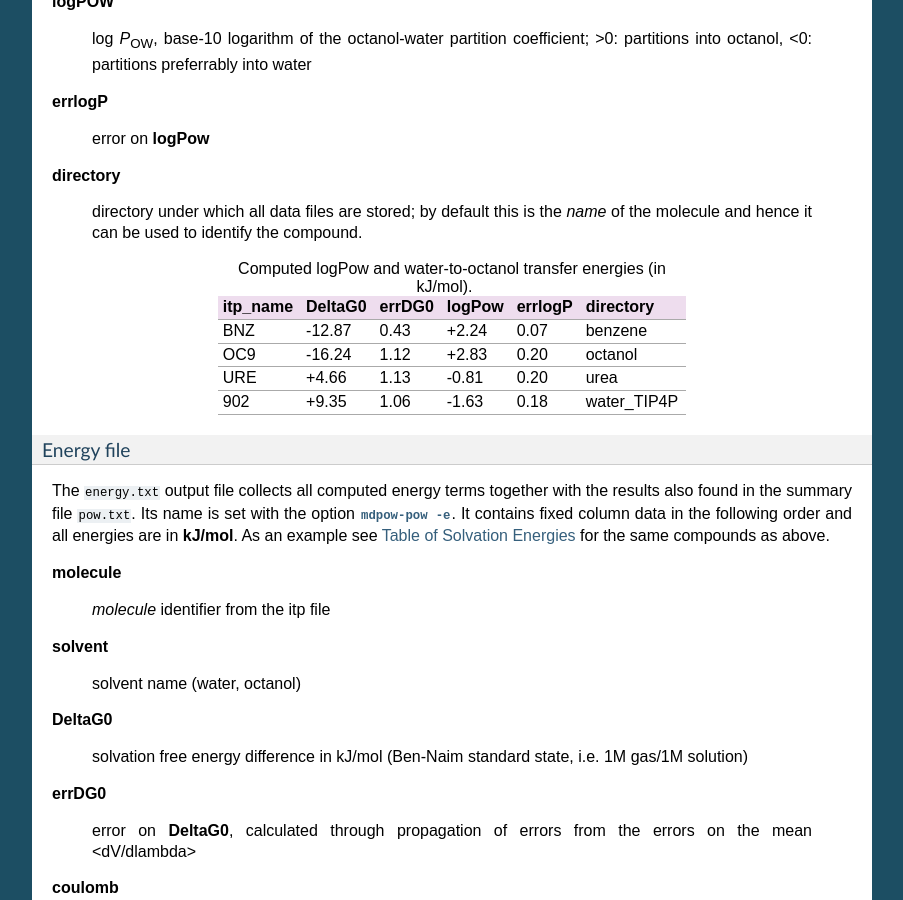
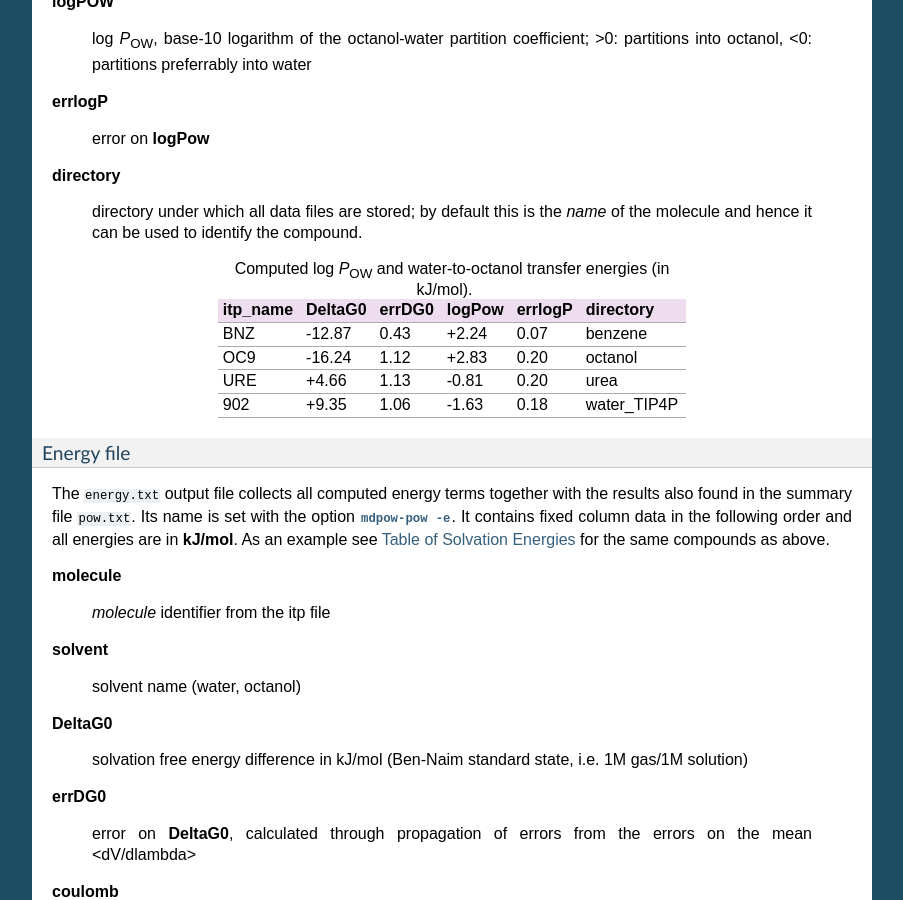
Before and after one commit to Becksteinlab/MDPOW, a Sphinx documentation site: the page built from doc/sphinx/source/scripts.txt, in a window 1280 px wide and 900 px high, scrolled down 3919 px. Shown: the whole window, without its empty margins (198-1101 px from the left). Built offline with Sphinx 7.4.7, drawn with Linux system fonts in a browser that asks for light colours; pages that are not in the unit, such as notebooks, are missing from menus; some of the changed text lies outside the part shown.

Commit message:
reST formatting of MDpow scripts docs

```diff
--- a/doc/sphinx/source/scripts.txt
+++ b/doc/sphinx/source/scripts.txt
@@ -285,7 +285,7 @@ and logPow <table-logPow-label>` as an example.
 
 .. _table-logPow-label:
 
-.. Table:: Computed logPow and water-to-octanol transfer energies (in kJ/mol).
+.. Table:: Computed |logPow| and water-to-octanol transfer energies (in kJ/mol).
 
    ======== ======== ======== ========= ======== ===========================================
    itp_name  DeltaG0   errDG0    logPow  errlogP  directory
```
Also changed, not shown: other parts of doc/sphinx/source/scripts.txt (+6 -4 lines). Lines whose indentation alone changed are shown as unchanged.
